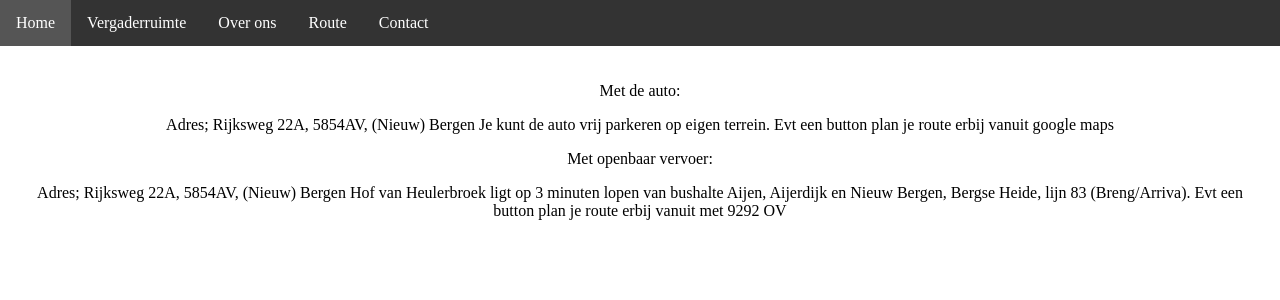
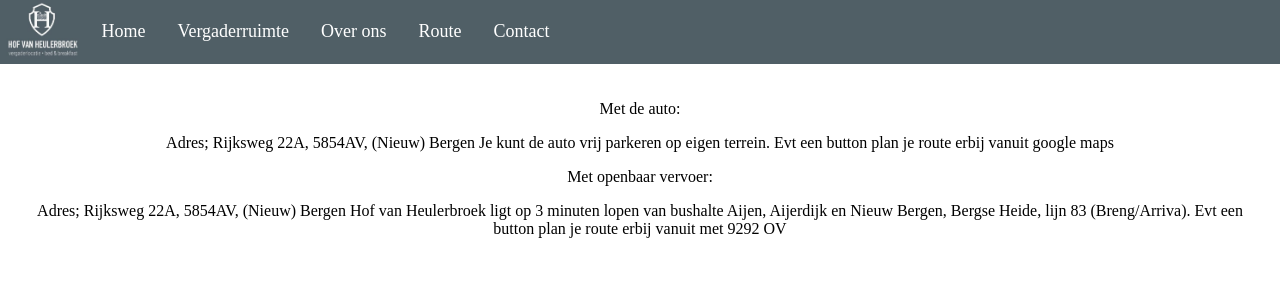
Before and after one commit to MisterJacobz/WebsiteHofVanHeulerbroek, a Django app: page /blog/route in a window 1280 px wide. Shown: the top 300 px of the page. Run offline with Django 4.2, Linux system fonts and the light colour scheme.

Commit message:
Added logo to navbar

```diff
--- a/website/blog/static/blog/main.css
+++ b/website/blog/static/blog/main.css
@@ -2,7 +2,7 @@
     list-style-type: none;
     margin: 0;
     padding: 0;
-    background-color: #333; /* Background color for the navbar */
+    background-color: #505F66; /* Background color for the navbar */
     overflow: hidden;
 }
 
@@ -14,12 +14,19 @@
     display: block;
     color: white; /* Text color for the links */
     text-align: center;
-    padding: 14px 16px;
+    padding: 21px 16px;
     text-decoration: none;
+    font-size: 18px;
+}
+
+.navitem img {
+  vertical-align: top;
+  padding: 0;
+  margin: 0;
 }
 
 li.navitem a:hover {
-    background-color: #555; /* Background color for the links on hover */
+    background-color: #3C4952; /* Background color for the links on hover */
 }
 
 ul.subnav {
--- a/website/blog/templates/blog/base.html
+++ b/website/blog/templates/blog/base.html
@@ -4,19 +4,12 @@
     <head>
         <link rel="stylesheet" type="text/css" href="{% static 'blog/main.css'%}">
         <title>
-            {% if title %}
-                <title>
-                    Meulenhof - {{ title}}
-                </title>
-            {% else %}
-                <title>
-                    Meulenhof
-                </title>
-            {% endif %}
+            Hof van Heulerbroek
         </title>
     </head>
     <body>
         <ul class="navbar">
+            <li class="navitem"><img src="{% static 'blog/logo.jpeg' %}" height="64PX" alt="Hof van Heulerbroek logo"></li>
             <li class="navitem"><a href="{% url 'home' %}">Home</a></li>
             <li class="navitem">
                 <a href="">Vergaderruimte</a>
```
Also changed, not shown: website/blog/static/blog/logo.jpeg (added). Lines whose indentation alone changed are shown as unchanged.
